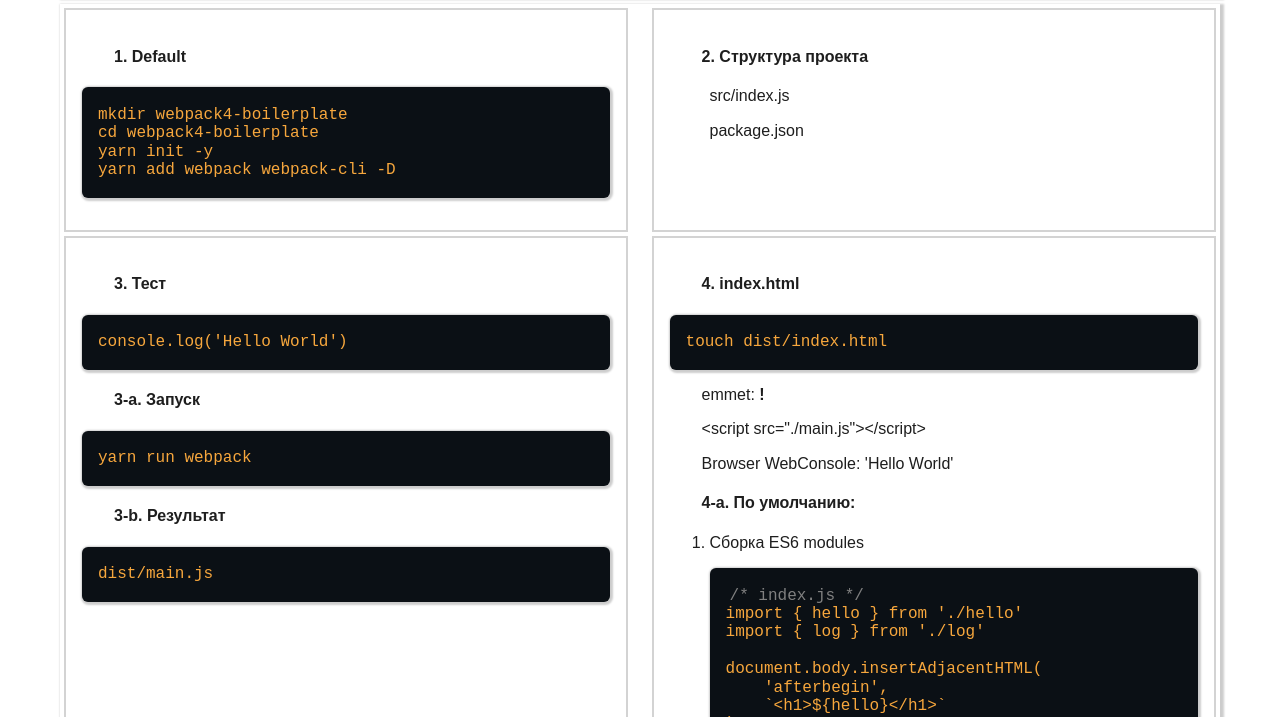
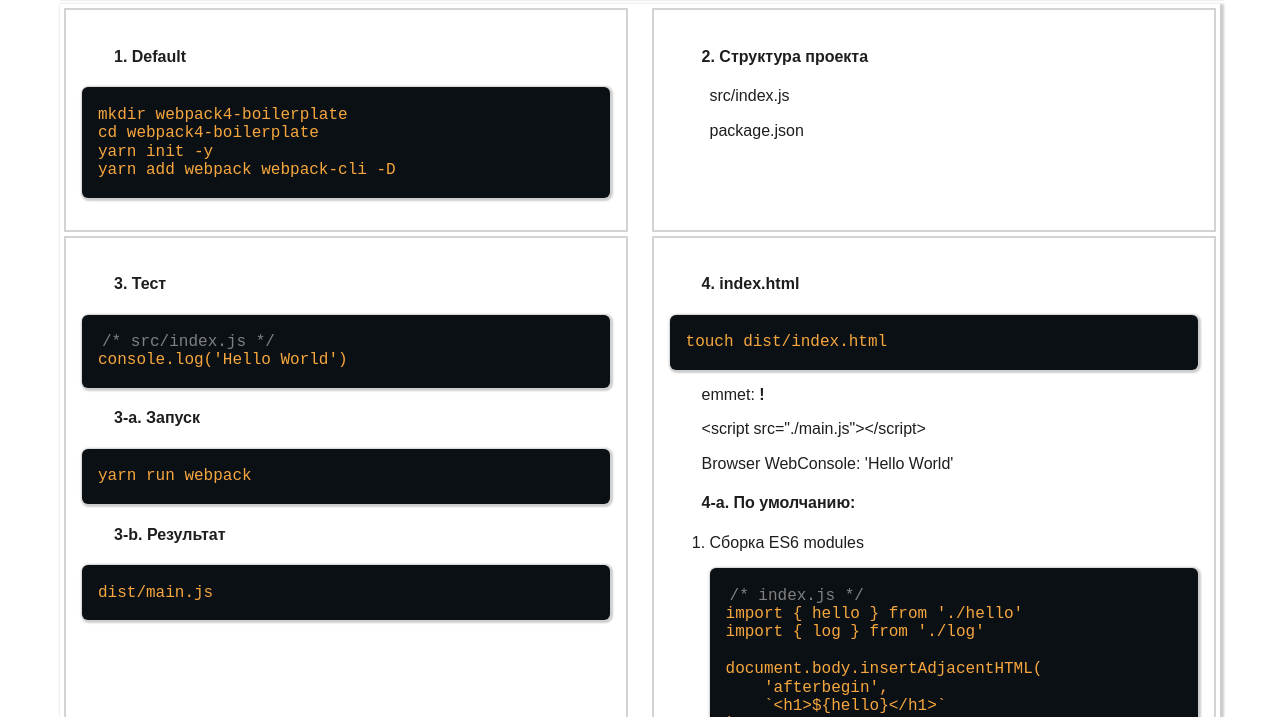
Before and after one commit to gennadiy1970/intro-webpack4, a plain HTML site: page index.html in a window 1280 px wide. Shown: the part 83-800 px from the top of the page. Drawn offline with nearby package versions, Linux system fonts and the light colour scheme.

Commit message:
add comment

```diff
--- a/index.html
+++ b/index.html
@@ -36,6 +36,7 @@ yarn add webpack webpack-cli -D
       <section>
         <h4>3. Тест</h4>
         <pre><code>
+<span class="comment">src/index.js</span>
 console.log('Hello World')
                </code></pre>
         <h4>3-a. Запуск</h4>
```
